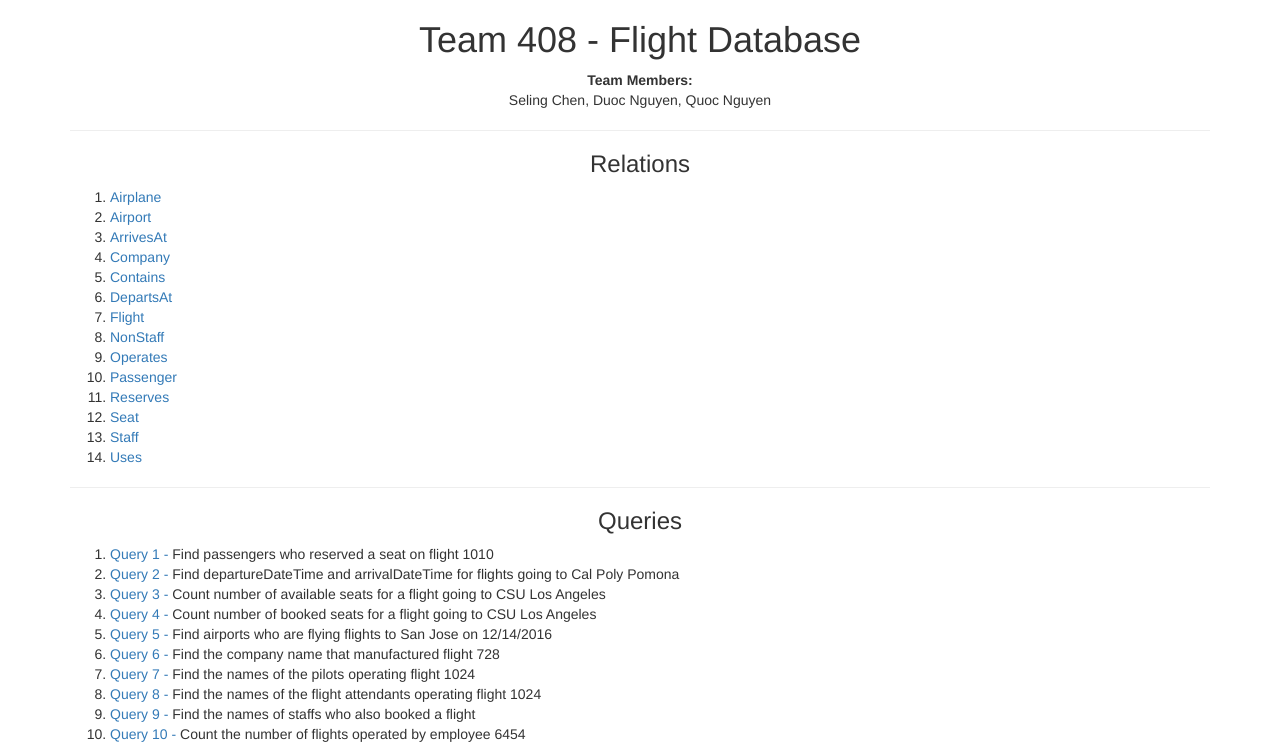
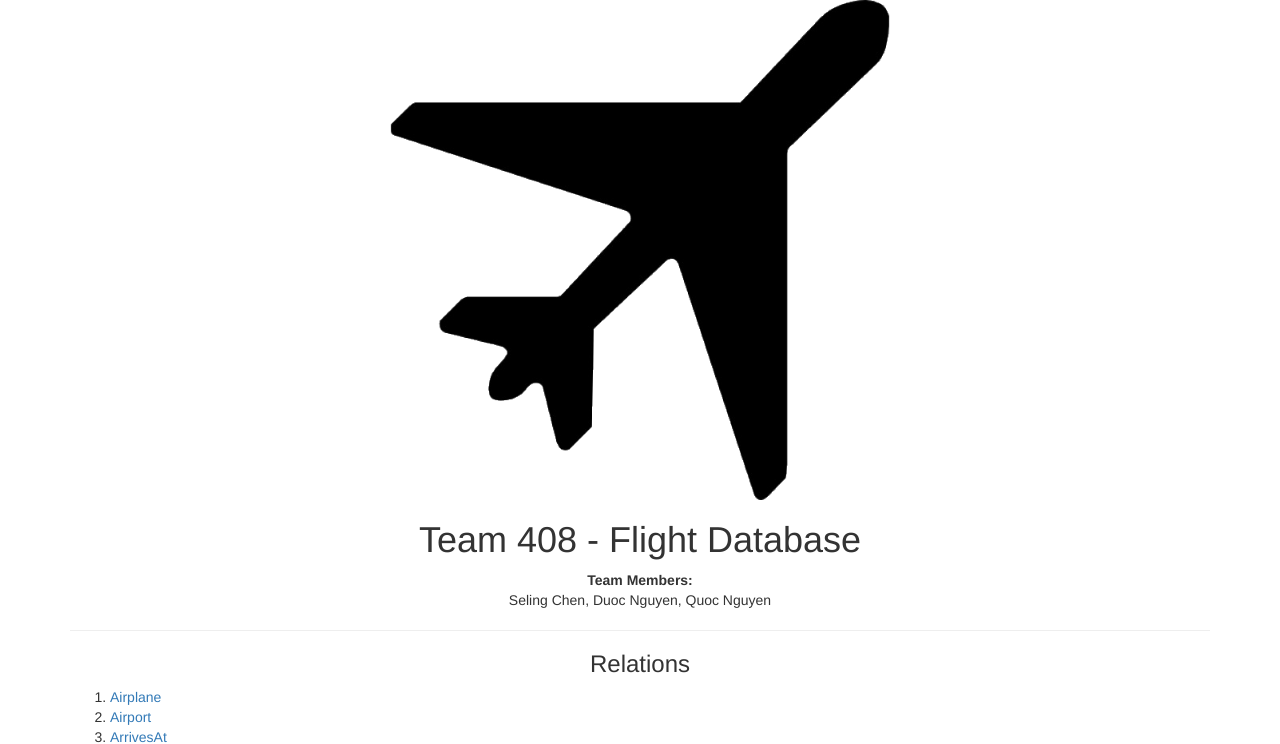
Before and after one commit to duocneyugn/Flight-Transportation, a PHP site: page / in a window 1280 px wide. Shown: the top 744 px of the page. Run offline with PHP 8.4, Linux system fonts and the light colour scheme.

Commit message:
final version for submission

```diff
--- a/flight_database/index.php
+++ b/flight_database/index.php
@@ -1,11 +1,14 @@
+
 <!DOCTYPE html>
 <html>
 	<head>
 		<title>Flight Database</title>
         <link rel="stylesheet" href="https://maxcdn.bootstrapcdn.com/bootstrap/3.3.7/css/bootstrap.min.css"/>
         <link rel="shortcut icon" href="./flight_icon.png" type="image/x-icon"/>
-
-        <style>
+		<div align="center">
+		<img src="./flight_icon.png" alt="Flight" width="500" height="500">
+		</div>
+		<style>
          	table, th, td {
 			   	border: 1px solid black;
 			}
```
Also changed, not shown: 2 other files.
